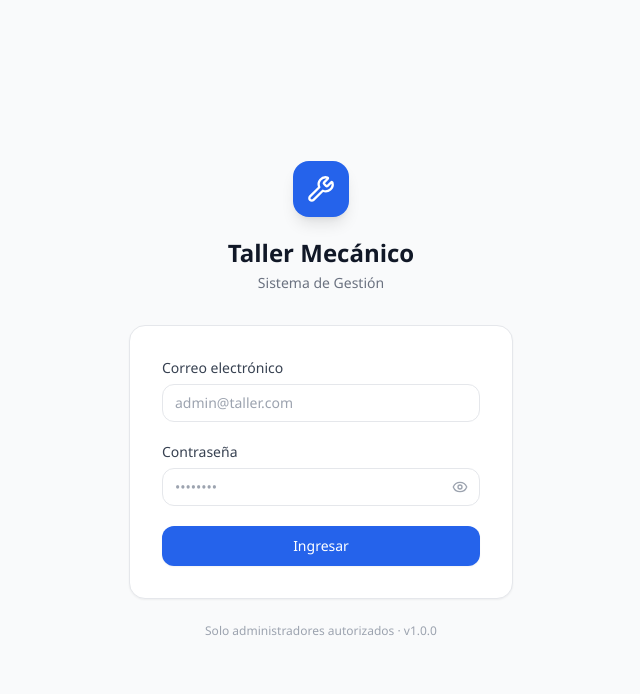
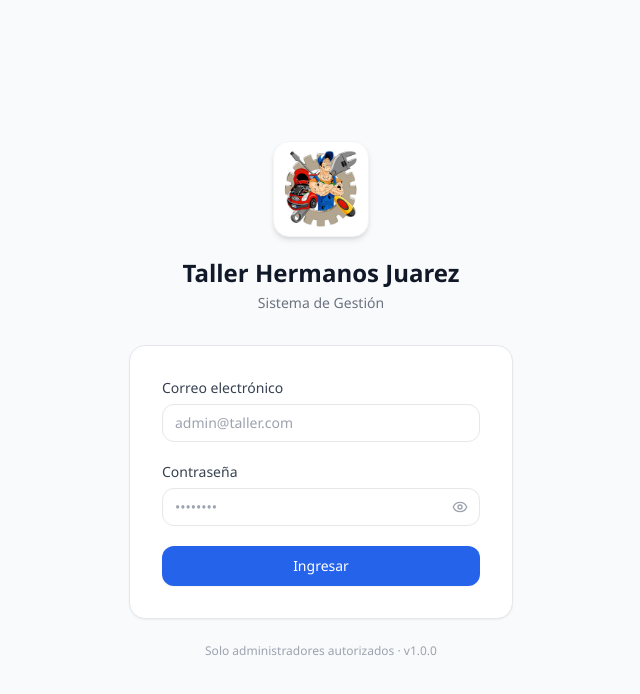
Before and after one commit to crixby11/ProyectoGraduacion, a React (Vite) app in the folder taller-frontend/: page /login in a window 1280 px wide. Shown: the top 694 px of the page, without its empty margins (319-959 px from the left). Built offline with nearby package versions, Linux system fonts and the light colour scheme.

Commit message:
feat: update branding to Taller Hermanos Juarez across the application

```diff
--- a/taller-frontend/index.html
+++ b/taller-frontend/index.html
@@ -4,7 +4,7 @@
     <meta charset="UTF-8" />
     <link rel="icon" type="image/svg+xml" href="/favicon.svg" />
     <meta name="viewport" content="width=device-width, initial-scale=1.0" />
-    <title>taller-frontend</title>
+    <title>Taller Hermanos Juarez</title>
   </head>
   <body>
     <div id="root"></div>
--- a/taller-frontend/src/components/layout/Header.jsx
+++ b/taller-frontend/src/components/layout/Header.jsx
@@ -29,7 +29,7 @@ const PAGE_TITLES = {
 function getTitle(pathname) {
   if (PAGE_TITLES[pathname]) return PAGE_TITLES[pathname]
   const base = '/' + pathname.split('/')[1]
-  return PAGE_TITLES[base] ?? 'Taller Mecánico'
+  return PAGE_TITLES[base] ?? 'Taller Hermanos Juarez'
 }
 
 const pwdSchema = z.object({
--- a/taller-frontend/src/components/layout/Sidebar.jsx
+++ b/taller-frontend/src/components/layout/Sidebar.jsx
@@ -5,6 +5,7 @@ import {
   Settings, Cog, X, BarChart2,
 } from 'lucide-react'
 import { useAuth } from '../../context/AuthContext'
+import logo from '../../assets/logo.jpeg'
 
 /* ── Grupos de navegación ──────────────────────────────────── */
 const navGroups = [
@@ -98,11 +99,13 @@ export default function Sidebar({ open, onClose }) {
         {/* ── Logo ── */}
         <div className="flex items-center justify-between px-4 py-4 border-b border-white/[0.07]">
           <div className="flex items-center gap-2.5">
-            <div className="w-8 h-8 rounded-xl bg-primary-600 flex items-center justify-center shrink-0 shadow-md">
-              <Wrench size={16} className="text-white" />
-            </div>
+            <img
+              src={logo}
+              alt="Logo Taller Hermanos Juarez"
+              className="w-9 h-9 rounded-xl object-contain bg-white p-0.5 shrink-0 shadow-md"
+            />
             <div>
-              <p className="text-sm font-bold text-white leading-tight">Taller Mecánico</p>
+              <p className="text-sm font-bold text-white leading-tight">Hermanos Juarez</p>
               <p className="text-[11px] text-white/35 leading-tight">Sistema de Gestión</p>
             </div>
           </div>
--- a/taller-frontend/src/pages/Login.jsx
+++ b/taller-frontend/src/pages/Login.jsx
@@ -3,8 +3,9 @@ import { useNavigate } from 'react-router-dom'
 import { useForm } from 'react-hook-form'
 import { zodResolver } from '@hookform/resolvers/zod'
 import { z } from 'zod'
-import { Wrench, Eye, EyeOff } from 'lucide-react'
+import { Eye, EyeOff } from 'lucide-react'
 import { useAuth } from '../context/AuthContext'
+import logo from '../assets/logo.jpeg'
 import toast from 'react-hot-toast'
 
 const schema = z.object({
@@ -37,10 +38,10 @@ export default function Login() {
 
         {/* Logo */}
         <div className="text-center mb-8">
-          <div className="inline-flex items-center justify-center w-14 h-14 rounded-2xl bg-primary-600 shadow-lg mb-5">
-            <Wrench size={28} className="text-white" strokeWidth={2} />
+          <div className="inline-flex items-center justify-center w-24 h-24 rounded-2xl bg-white shadow-md border border-gray-100 mb-5 p-2">
+            <img src={logo} alt="Taller Hermanos Juarez" className="w-full h-full object-contain" />
           </div>
-          <h1 className="text-2xl font-bold text-gray-900">Taller Mecánico</h1>
+          <h1 className="text-2xl font-bold text-gray-900">Taller Hermanos Juarez</h1>
           <p className="text-gray-500 text-sm mt-1">Sistema de Gestión</p>
         </div>
 
```
